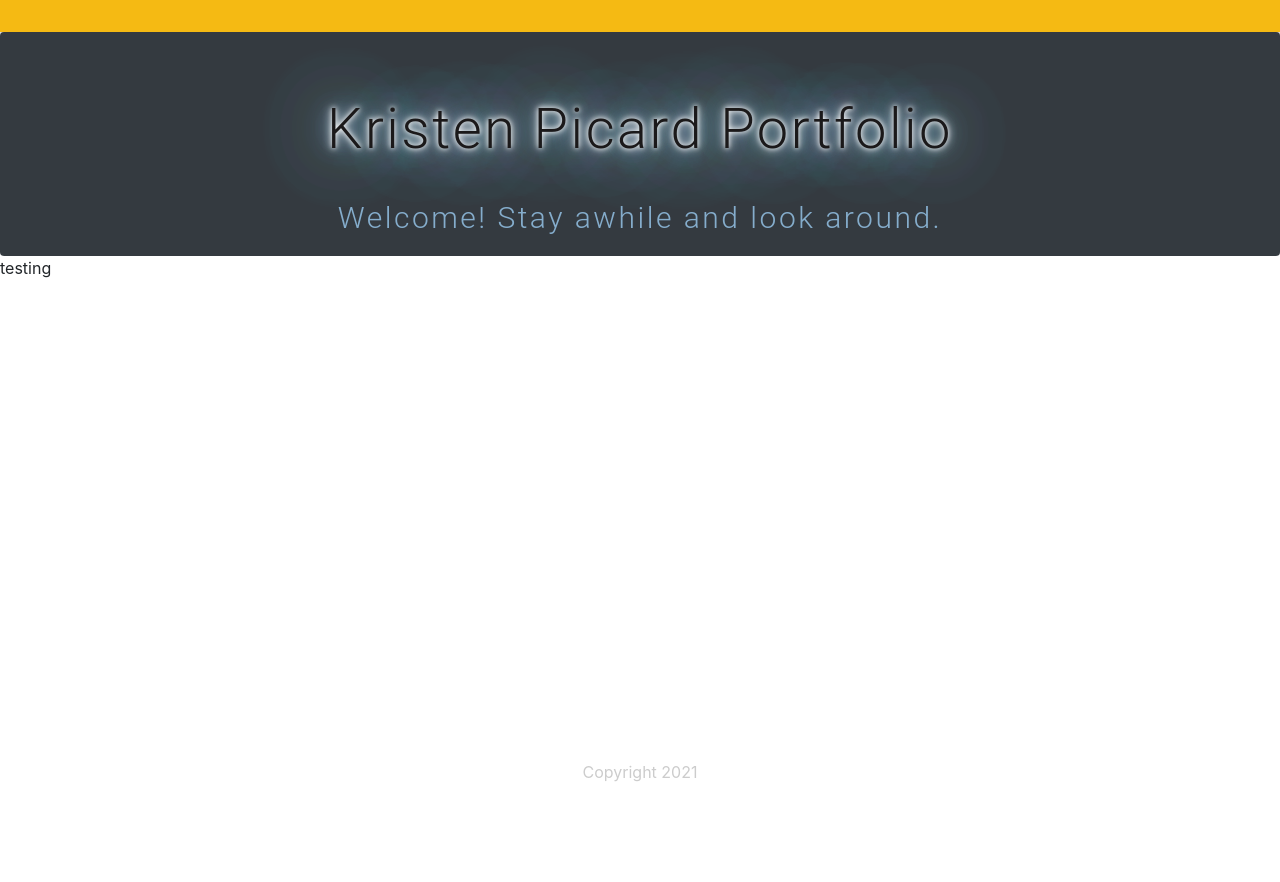
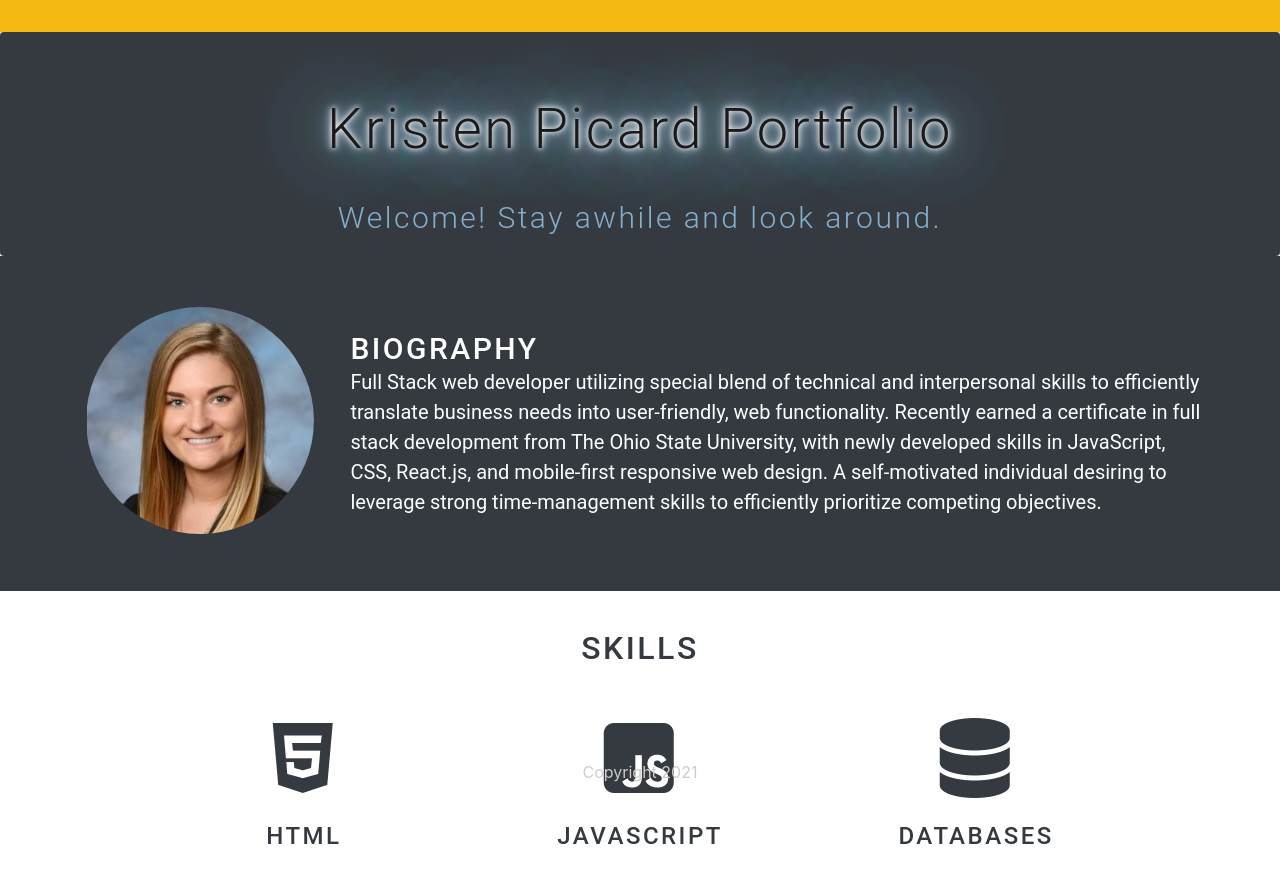
Before and after one commit to kristenpicard/React-Personal-Portfolio, a React (Create React App) app: page / in a window 1280 px wide. Shown: the top 882 px of the page. Before the commit the page ends 800 px from the top, so only its background shows below. Built offline with nearby package versions, Linux system fonts and the light colour scheme; a web font is replaced by a local one.

Commit message:
added skills section

```diff
--- a/public/index.html
+++ b/public/index.html
@@ -24,6 +24,7 @@
       work correctly both with client-side routing and a non-root public URL.
       Learn how to configure a non-root public URL by running `npm run build`.
     -->
+    <script src="https://kit.fontawesome.com/9e2c47a7ae.js" crossorigin="anonymous"></script>
     <link rel="stylesheet" href="https://stackpath.bootstrapcdn.com/bootstrap/4.3.1/css/bootstrap.min.css"
     integrity="sha384-ggOyR0iXCbMQv3Xipma34MD+dH/1fQ784/j6cY/iJTQUOhcWr7x9JvoRxT2MZw1T" crossorigin="anonymous">
     <link
--- a/public/style.css
+++ b/public/style.css
@@ -61,6 +61,17 @@ html {
   box-shadow: 0px 15px 20px rgb(92, 128, 156);
   color: white;
   transform: translateY(-7px);
+}
+
+/* Styles the icons associated with the skills section */
+.fab {
+  font-size: 500%;
+}
+.fas {
+  font-size: 500%;
+}
+.skills {
+  text-align: center;
 }
 
 /* Styles jumbotrons on both pages */
@@ -216,23 +227,6 @@ html {
   font-size: 150%;
 }
 
-/* Gets rid of border on smaller screens */
-@media only screen and (max-width: 545px) {
-  /* only screen and (min-device-width: 768px) and (max-device-width: 1024px) { */
-  #top,
-  #bottom,
-  #left,
-  #right {
-    display: none;
-  }
-  .wrap {
-    padding: 3%;
-    border-radius: 50%;
-    display: flex;
-    justify-content: center;
-  }
-}
-
 /* yellow section */
 header {
   background-color: #f5ba13;
@@ -259,3 +253,20 @@ footer {
 footer p {
   color: #ccc;
 }
+
+/* Gets rid of border on smaller screens */
+@media only screen and (max-width: 545px) {
+  /* only screen and (min-device-width: 768px) and (max-device-width: 1024px) { */
+  #top,
+  #bottom,
+  #left,
+  #right {
+    display: none;
+  }
+  .wrap {
+    padding: 3%;
+    border-radius: 50%;
+    display: flex;
+    justify-content: center;
+  }
+}
--- a/src/App.js
+++ b/src/App.js
@@ -2,22 +2,22 @@ import React from "react";
 import { BrowserRouter as Router, Route } from "react-router-dom";
 import "./App.css";
 import Footer from "./components/Footer";
-import Header from "./components/Header";
 import Navbar from "./components/Navbar";
 import Main from "./pages/Main";
 import Projects from "./pages/Projects";
 
 function App() {
   return (
+    <>
       <Router>
         <div>
           <Navbar />
-        <Header />
           <Route exact path="/" component={Main} />
           <Route exact path="/projects" component={Projects} />
-        <Footer />
         </div>
       </Router>
+      <Footer />
+    </>
   );
 }
 
--- /dev/null
+++ b/src/components/Skills/index.js
@@ -0,0 +1,31 @@
+import React from "react";
+
+function Skills() {
+  return (
+    <>
+ <div className="container skills bg-white">
+    <h5 className="card-title skills">Skills</h5>
+
+    <div className="card-deck bg-white">
+      <div className="card bg-white">
+        <i className="fab fa-html5"></i>
+        <br></br>
+        <h5 className="card-title">HTML</h5>
+      </div>
+      <div className="card bg-white">
+        <i className="fab fa-js-square"></i>
+        <br></br>
+        <h5 className="card-title">JAVASCRIPT</h5>
+      </div>
+      <div className="card bg-white">
+        <i className="fas fa-database"></i>
+        <br></br>
+        <h5 className="card-title">DATABASES</h5>
+      </div>
+    </div>
+  </div>
+    </>
+  );
+}
+
+export default Skills;
--- a/src/pages/Main.js
+++ b/src/pages/Main.js
@@ -1,7 +1,16 @@
 import React from "react";
+import Bio from "../components/Bio";
+import Header from "../components/Header";
+import Skills from "../components/Skills";
 
 function Main() {
-  return <div>testing</div>;
+  return (
+    <div>
+      <Header />
+      <Bio />
+      <Skills />
+    </div>
+  );
 }
 
 export default Main;
```
Lines whose indentation alone changed are shown as unchanged.
